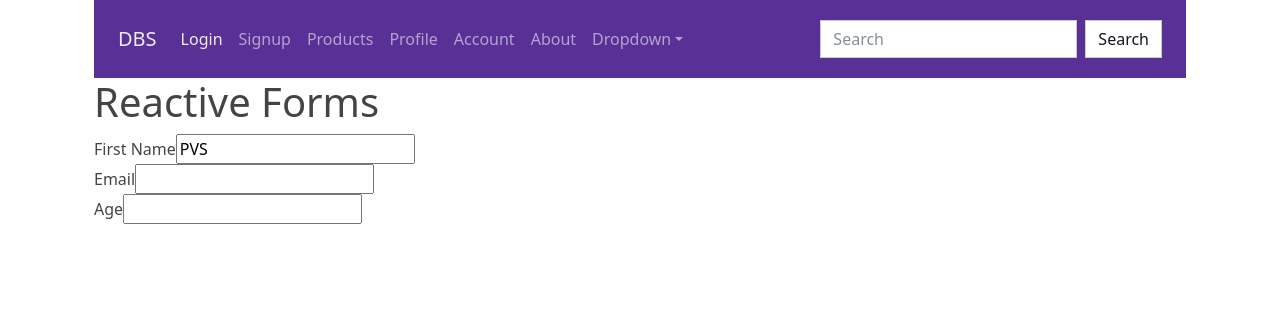
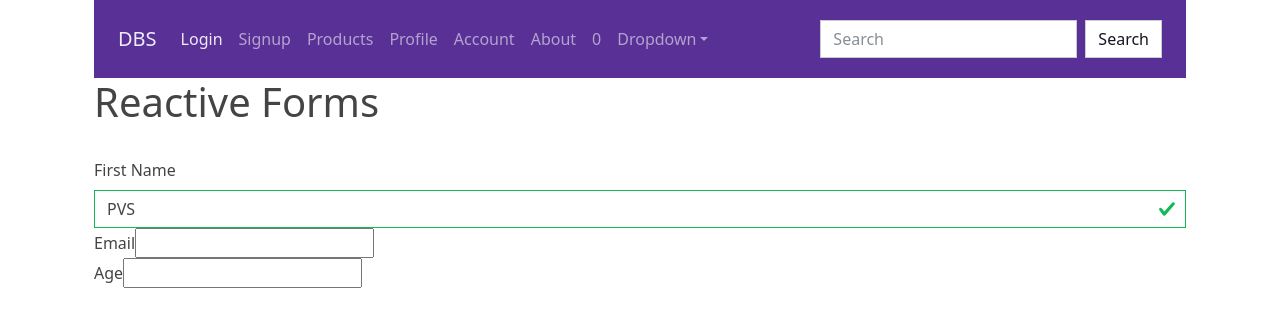
Before and after one commit to kiran-blockchain/dbs-angular-training, an Angular app in the folder day-one/: page /account in a window 1280 px wide. Shown: the top 326 px of the page. Built offline with nearby package versions, Linux system fonts and the light colour scheme; no server answers.

Commit message:
Added code

```diff
--- a/day-one/package.json
+++ b/day-one/package.json
@@ -18,6 +18,7 @@
     "@angular/platform-browser": "~12.1.0",
     "@angular/platform-browser-dynamic": "~12.1.0",
     "@angular/router": "~12.1.0",
+    "axios": "^0.21.1",
     "bootstrap": "^5.1.0",
     "rxjs": "~6.6.0",
     "tslib": "^2.2.0",
--- a/day-one/src/app/account/account.component.html
+++ b/day-one/src/app/account/account.component.html
@@ -1,7 +1,7 @@
 <h1>Reactive Forms</h1>
 
 <form [formGroup]="accountForm" novalidate>
-    <div>
+    <!-- <div>
         <label>First Name</label>
         <input type="text"  name="firstName" formControlName="firstName"/>
     </div>
@@ -19,7 +19,27 @@
                 First name should have only alphabets and spaces
             </div>
 
-    </div>
+    </div> -->
+    <div class="form-group" [ngClass]="{'has-danger':validator('firstName'),'has-success':!validator('firstName')}">
+        <label class="form-label mt-4" for="firstName">First Name</label>
+
+        <input type="text" name="firstName" formControlName="firstName"
+        [ngClass]="{'is-invalid':validator('firstName'),'is-valid':!validator('firstName')}"
+        class="form-control" id="firstName">
+
+        <div *ngIf="messageCheck('firstName','required')" class="invalid-feedback">
+            First name is required
+        </div>
+        <div *ngIf="messageCheck('firstName','minlength')" class="invalid-feedback">
+            First name minimum length is 2
+        </div>
+        <div *ngIf="messageCheck('firstName','maxlength')" class="invalid-feedback">
+            First name maxlength 10
+        </div>
+        <div *ngIf="messageCheck('firstName','pattern')" class="invalid-feedback">
+            First name should have only alphabets and spaces
+        </div>
+      </div>
     <div>
         <label>Email</label>
         <input type="email"  name="email" formControlName="email"/>
--- a/day-one/src/app/account/account.component.ts
+++ b/day-one/src/app/account/account.component.ts
@@ -28,7 +28,7 @@ export class AccountComponent {
 
                 Validators.pattern(/^[a-zA-Z0-9._-]+@[a-zA-Z0-9.-]+\.[a-zA-Z]{2,6}$/)
             ]],
-            age:['',[MinimumAge]]
+            age:['',null,[MinimumAge]]
 
         })
     }
--- a/day-one/src/app/account/custom.validator.ts
+++ b/day-one/src/app/account/custom.validator.ts
@@ -1,9 +1,10 @@
 import { AbstractControl, ValidationErrors } from "@angular/forms";
+import { Observable, of } from "rxjs";
 
-export function MinimumAge(control: AbstractControl): ValidationErrors | null {
+export function MinimumAge(control: AbstractControl): Observable<ValidationErrors> | null {
     const controlValue = control.value;
     if (isNaN(controlValue) || controlValue < 18) {
-        return { 'minage': true, 'requiredValue': 18 }
+        return of( { 'minage': true, 'requiredValue': 18 })
     }
 
     return null;
--- a/day-one/src/app/components/header/app.header.html
+++ b/day-one/src/app/components/header/app.header.html
@@ -26,6 +26,9 @@
           <li class="nav-item">
             <a class="nav-link" href="#">About</a>
           </li>
+          <li class="nav-item">
+            <a class="nav-link" href="#">{{counter}}</a>
+          </li>
           <li class="nav-item dropdown">
             <a class="nav-link dropdown-toggle" data-bs-toggle="dropdown" href="#" role="button" aria-haspopup="true" aria-expanded="false">Dropdown</a>
             <div class="dropdown-menu">
--- a/day-one/src/app/components/header/app.header.ts
+++ b/day-one/src/app/components/header/app.header.ts
@@ -1,4 +1,5 @@
 import { Component, OnInit } from "@angular/core";
+import { ApiService } from "src/app/services/api.service";
 import { LookupService } from "src/app/services/lookup.service";
 
 @Component({
@@ -8,14 +9,17 @@ import { LookupService } from "src/app/services/lookup.service";
 })
 export class AppHeader implements OnInit{
     header:any;
-    constructor(private lookupService:LookupService){
+    constructor(private lookupService:LookupService, private apiSvc:ApiService){
 
     }
     ngOnInit(): void {
        console.log(this.lookupService.getGenderList());
        this.header= this.lookupService.navItems;
-
+       this.apiSvc.retrieveFromCart().subscribe((data:any)=>{
+           this.counter= this.counter+1;
+       })
     }
+    counter=0;
     alphaNumeric="^([a-zA-Z0-9 _-]+)$";
 
 }
--- a/day-one/src/app/components/products/products.component.html
+++ b/day-one/src/app/components/products/products.component.html
@@ -6,7 +6,7 @@
             <div class="card-footer">
                 <div class="row">
                     <div class="col-3">
-                        <button class="btn btn-danger">+</button>
+                        <button class="btn btn-danger" (click)="addItemToCart(p)">+</button>
                     </div>
                     <div class="col-3">0
 
--- a/day-one/src/app/components/products/products.component.ts
+++ b/day-one/src/app/components/products/products.component.ts
@@ -22,5 +22,8 @@ export class ProductsComponent implements OnInit {
         this.errorMessage ="Unable to retrieve products"
       })
   }
+  addItemToCart(item:any){
+    this.apiSvc.addToCart(item);
+  }
 
 }
--- a/day-one/src/app/services/api.service.ts
+++ b/day-one/src/app/services/api.service.ts
@@ -1,10 +1,11 @@
 import { HttpClient } from "@angular/common/http";
 import { Injectable } from "@angular/core";
+import { Observable, Subject } from "rxjs";
 
 @Injectable()
 export class ApiService{
     constructor(private http:HttpClient){
-
+        this.cartItems = new Subject<any>();
     }
 
     ApiGet(url:string){
@@ -13,5 +14,14 @@ export class ApiService{
     ApiPost(url:string,data:any){
         return this.http.post(url,data);
     }
+    private cartItems:Subject<any>;
+    addToCart(item:any){
+        //Push to cart
+        this.cartItems.next(item);
+    }
+    retrieveFromCart():Observable<any>{
+        //Subscribers will recevie a notification
+        return this.cartItems.asObservable();
+    }
 
 }
--- /dev/null
+++ b/day-one/src/assets/users.json
@@ -0,0 +1 @@
+["Kiran","Neha","Shiva","Nithya"]
```
Also changed, not shown: day-one/src/app/account/country.validator.ts (added, +26 -0 lines), 1 other file (tests, documents, lock files or other folders).
